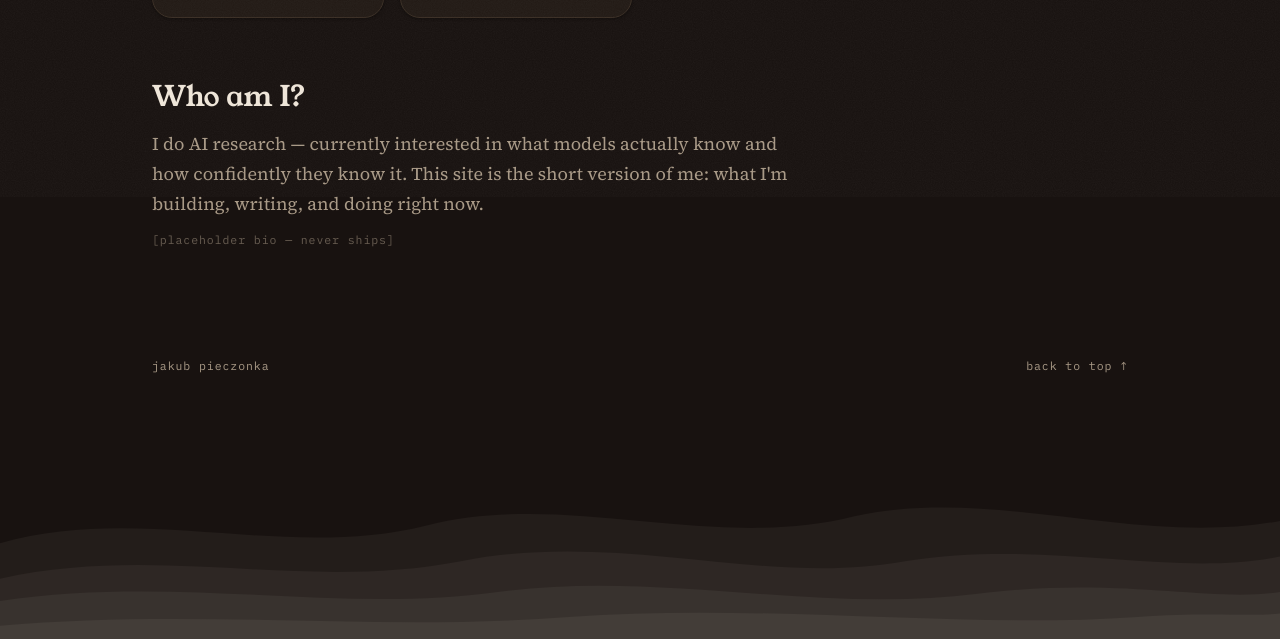
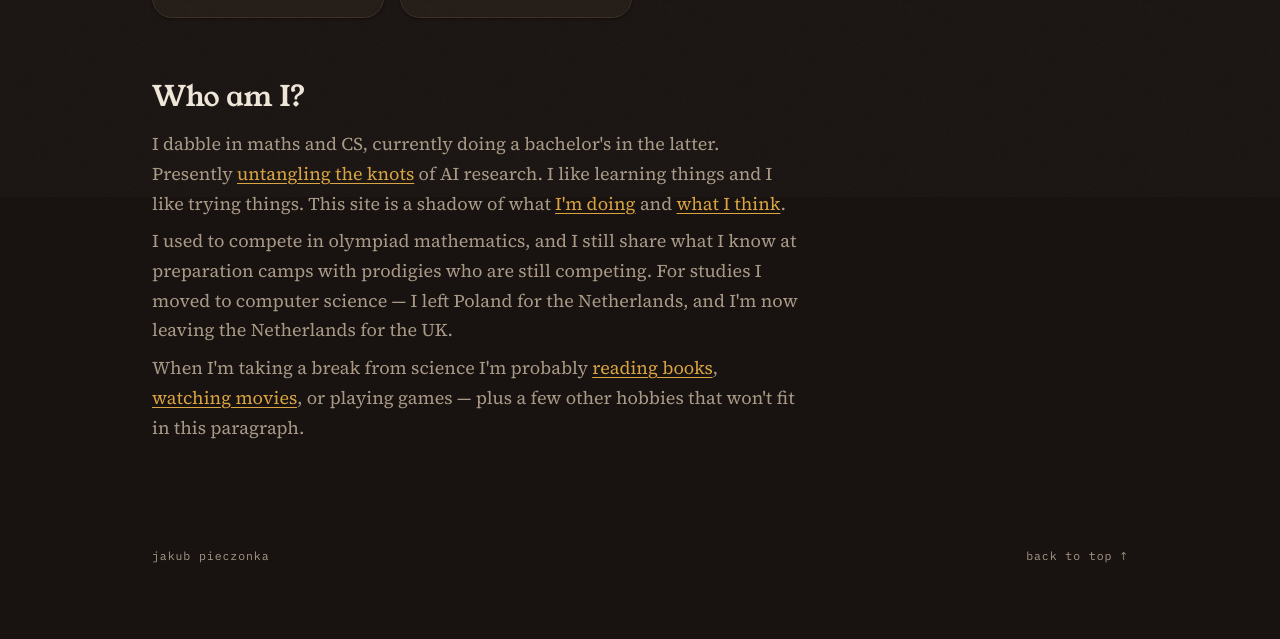
Before and after one commit to Arkantanti/personal-website, an Astro site: page / in a window 1280 px wide. Shown: the part 603-1242 px from the top of the page. Built offline with nearby package versions, Linux system fonts and the light colour scheme; Astro itself is replaced by a stand-in of ours.

Commit message:
content: about me

```diff
--- a/src/pages/index.astro
+++ b/src/pages/index.astro
@@ -56,11 +56,17 @@ const nowDate = currentNow?.data.date
   <section class="about">
     <h2 class="about-title">Who am I?</h2>
     <p class="about-bio">
-      I do AI research — currently interested in what models actually know
-      and how confidently they know it. This site is the short version of
-      me: what I'm building, writing, and doing right now.
+      I dabble in maths and CS, currently doing a bachelor's in the latter. Presently <a href="/projects">untangling the knots</a> of AI research.
+      I like learning things and I like trying things. This site is a shadow of what <a href="/now">I'm doing</a> and <a href="/blog">what I think</a>.
     </p>
-    <p class="mono-label"><span class="ph-mark">[placeholder bio — never ships]</span></p>
+    <p class="about-bio">
+      I used to compete in olympiad mathematics, and I still share what I know at preparation camps with prodigies who are still
+      competing. For studies I moved to computer science — I left Poland for the Netherlands, and I'm now leaving the Netherlands for the UK.
+    </p>
+    <p class="about-bio">
+      When I'm taking a break from science I'm probably <a href="https://www.goodreads.com/user/show/155463456-kuba-pieczonka" target="_blank" rel="noopener noreferrer">reading books</a>,
+      <a href="https://letterboxd.com/Arkantanti/" target="_blank" rel="noopener noreferrer">watching movies</a>, or playing games — plus a few other hobbies that won't fit in this paragraph.
+    </p>
   </section>
 </Base>
 
```
